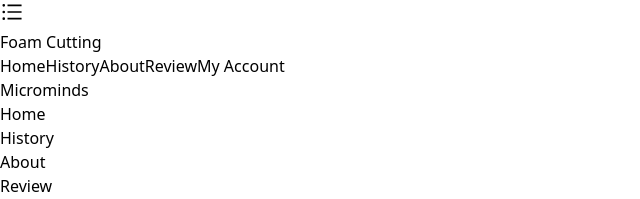
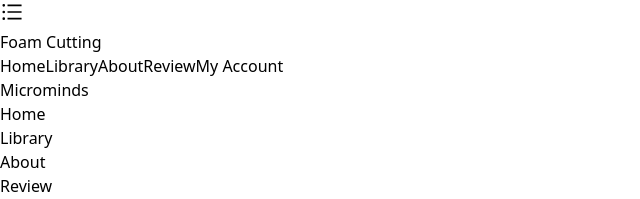
Before and after one commit to Micro-Minds/foam-cutter-frontend, a React (Vite) app: page /app in a window 1280 px wide. Shown: the top 199 px of the page, without its empty margins (0-640 px from the left). Built offline with nearby package versions, Linux system fonts and the light colour scheme.

Commit message:
history tab changed to library tab

```diff
--- a/src/App.tsx
+++ b/src/App.tsx
@@ -5,7 +5,7 @@ import {SignIn} from "./pages/SignIn.tsx";
 import RootLayout from "./components/RootLayout.tsx";
 import {HomePage } from "./pages/HomePage";
 
-import {HistoryPage} from "./pages/HistoryPage.tsx";
+import {LibraryPage} from "./pages/LibraryPage.tsx";
 import {AboutPage} from "./pages/AboutPage.tsx";
 import {ReviewPage} from "./pages/ReviewPage.tsx";
 import {SignUp} from "./pages/SignUp.tsx";
@@ -25,7 +25,7 @@ function App() {
             element: <RootLayout />,
             children: [
                 { path: "home", element: <HomePage /> },
-                { path: "history", element: <HistoryPage /> },
+                { path: "library", element: <LibraryPage /> },
                 { path: "about", element: <AboutPage /> },
                 { path: "review", element: <ReviewPage /> },
 
--- a/src/components/Naviagtions.tsx
+++ b/src/components/Naviagtions.tsx
@@ -30,7 +30,7 @@ export function Navigation() {
                 {/* Desktop Menu */}
                 <nav className="hidden sm:flex space-x-8 text-lg">
                     <Link to="/app/home" className="hover:text-sky-300 transition-colors">Home</Link>
-                    <Link to="/app/history" className="hover:text-sky-300 transition-colors">History</Link>
+                    <Link to="/app/history" className="hover:text-sky-300 transition-colors">Library</Link>
                     <Link to="/app/about" className="hover:text-sky-300 transition-colors">About</Link>
                     <Link to="/app/review" className="hover:text-sky-300 transition-colors">Review</Link>
                     <Link to="/app/account" className="hover:text-sky-300 transition-colors">My Account</Link>
@@ -43,7 +43,7 @@ export function Navigation() {
                     <ul className="space-y-2 px-6 py-4 text-lg">
                         <li><Link to="/app/home" className="block hover:text-sky-300">Home</Link></li>
                         <li><Link to="/app/review" className="block hover:text-sky-300">Review</Link></li>
-                        <li><Link to="/app/history" className="block hover:text-sky-300">History</Link></li>
+                        <li><Link to="/app/history" className="block hover:text-sky-300">Library</Link></li>
                         <li><Link to="/app/account" className="block hover:text-sky-300">My Account</Link></li>
                         <li><button onClick={handleLogout} className="block text-left w-full hover:text-sky-300">Logout</button></li>
                     </ul>
--- a/src/components/footer.tsx
+++ b/src/components/footer.tsx
@@ -11,7 +11,7 @@ export const Footer = () => {
                     <h3 className="font-semibold text-lg mb-2">Microminds</h3>
                     <ul className="space-y-1">
                         <li><Link to="/app/home" className="hover:text-green-300">Home</Link></li>
-                        <li><Link to="/app/history" className="hover:text-green-300">History</Link></li>
+                        <li><Link to="/app/library" className="hover:text-green-300">Library</Link></li>
                         <li><Link to="/app/about" className="hover:text-green-300">About</Link></li>
                         <li><Link to="/app/review" className="hover:text-green-300">Review</Link></li>
                     </ul>
--- a/src/pages/HistoryPage.tsx
+++ b/src/pages/LibraryPage.tsx
@@ -1,7 +1,7 @@
 import React from "react";
 import gearImage from "../assets/gear.png";
 
-export function HistoryPage() {
+export function LibraryPage() {
   return (
     <div className="bg-[#e5dfd5] min-h-screen pt-8">
       <h1 className="text-3xl font-bold text-center mb-6">My Saved Designs</h1>
--- a/src/pages/ReviewPage.tsx
+++ b/src/pages/ReviewPage.tsx
@@ -1,7 +1,6 @@
 import emma from "../assets/emma.png";
 import liam from "../assets/liam.png";
 import sophia from "../assets/sophia.png";
-
 
 export function ReviewPage() {
   return (
```
